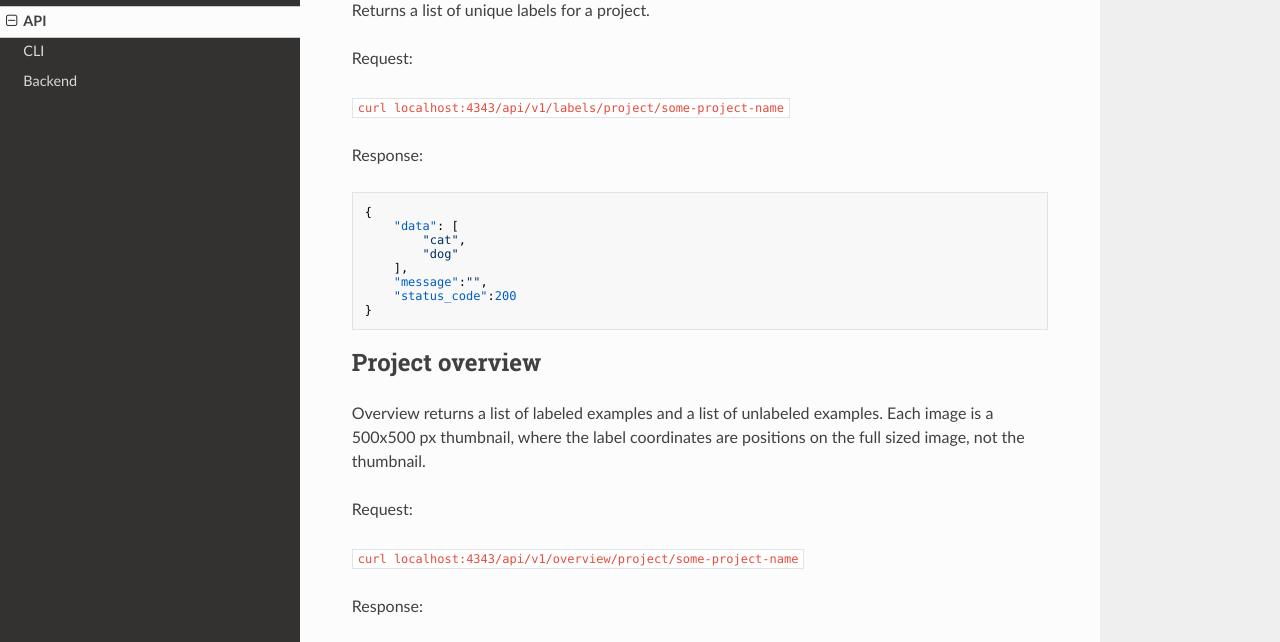
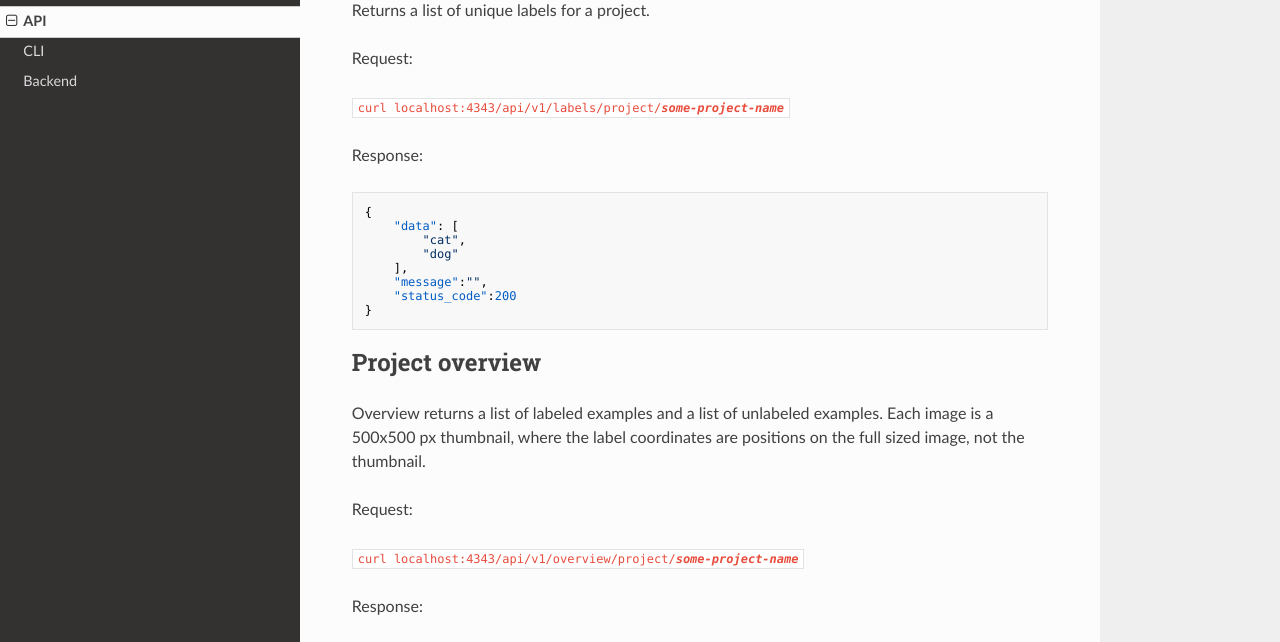
Before and after one commit to thenetcircle/coop-labler, an MkDocs documentation site: the page built from docs/md/api.md, in a window 1280 px wide and 900 px high, scrolled down 2262 px. Shown: the part 159-801 px from the top of the window. Built offline with MkDocs 1.6.1, drawn with Linux system fonts in a browser that asks for light colours; nearby versions of some CDN libraries; some of the changed text lies outside the part shown.

Commit message:
use code not `` tags

```diff
--- a/docs/md/api.md
+++ b/docs/md/api.md
@@ -31,7 +31,7 @@ will be returned (if there are any remaining unclaimed examples).
 
 Request:
 
-<code>curl localhost:4343/api/v1/claim/project/some-project-name/user/<b><i>a-user</i></b></code>
+<code>curl localhost:4343/api/v1/claim/project/<b><i>some-project-name</i></b>/user/<b><i>a-user</i></b></code>
 
 Response:
 
@@ -134,7 +134,7 @@ Returns a list of unique labels for a project.
 
 Request:
 
-`curl localhost:4343/api/v1/labels/project/some-project-name`
+<code>curl localhost:4343/api/v1/labels/project/<b><i>some-project-name</i></b></code>
 
 Response:
 
@@ -156,7 +156,7 @@ thumbnail, where the label coordinates are positions on the full sized image, no
 
 Request:
 
-`curl localhost:4343/api/v1/overview/project/some-project-name`
+<code>curl localhost:4343/api/v1/overview/project/<b><i>some-project-name</i></b></code>
 
 Response:
 
```
